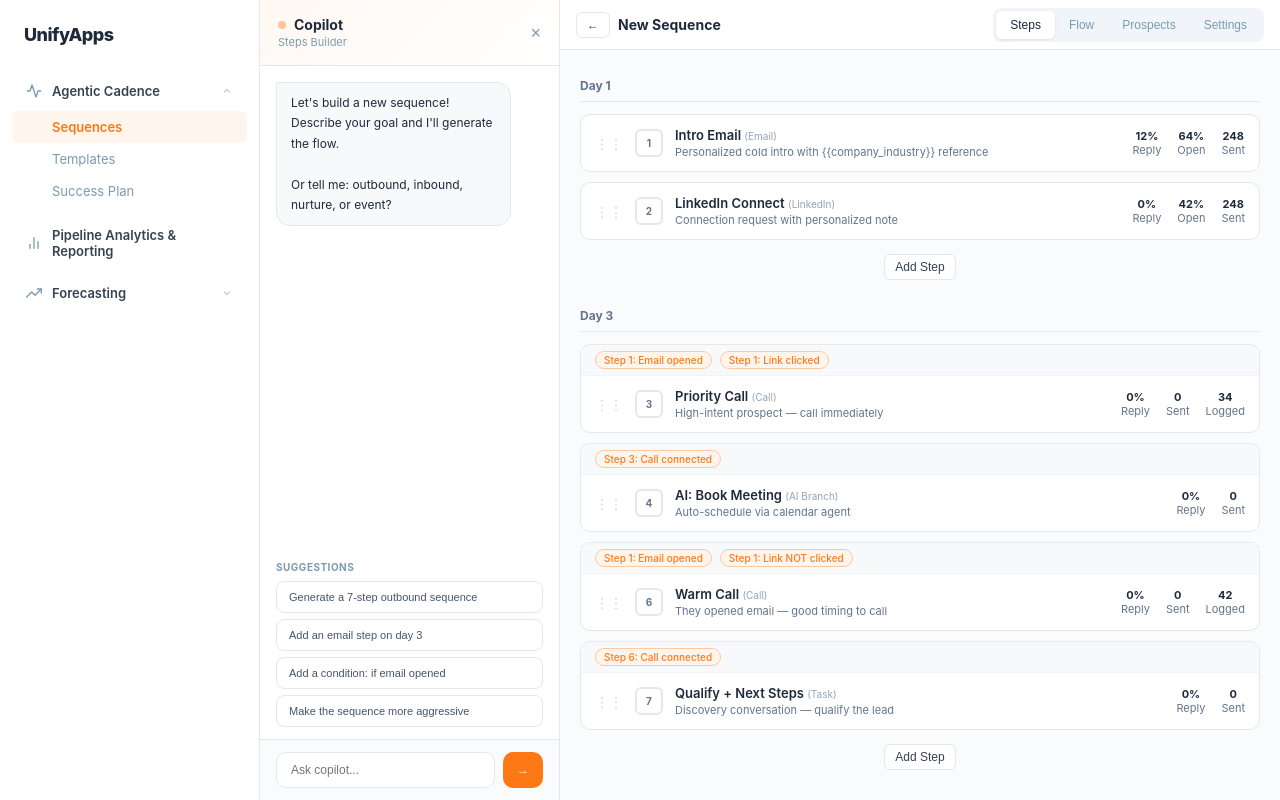
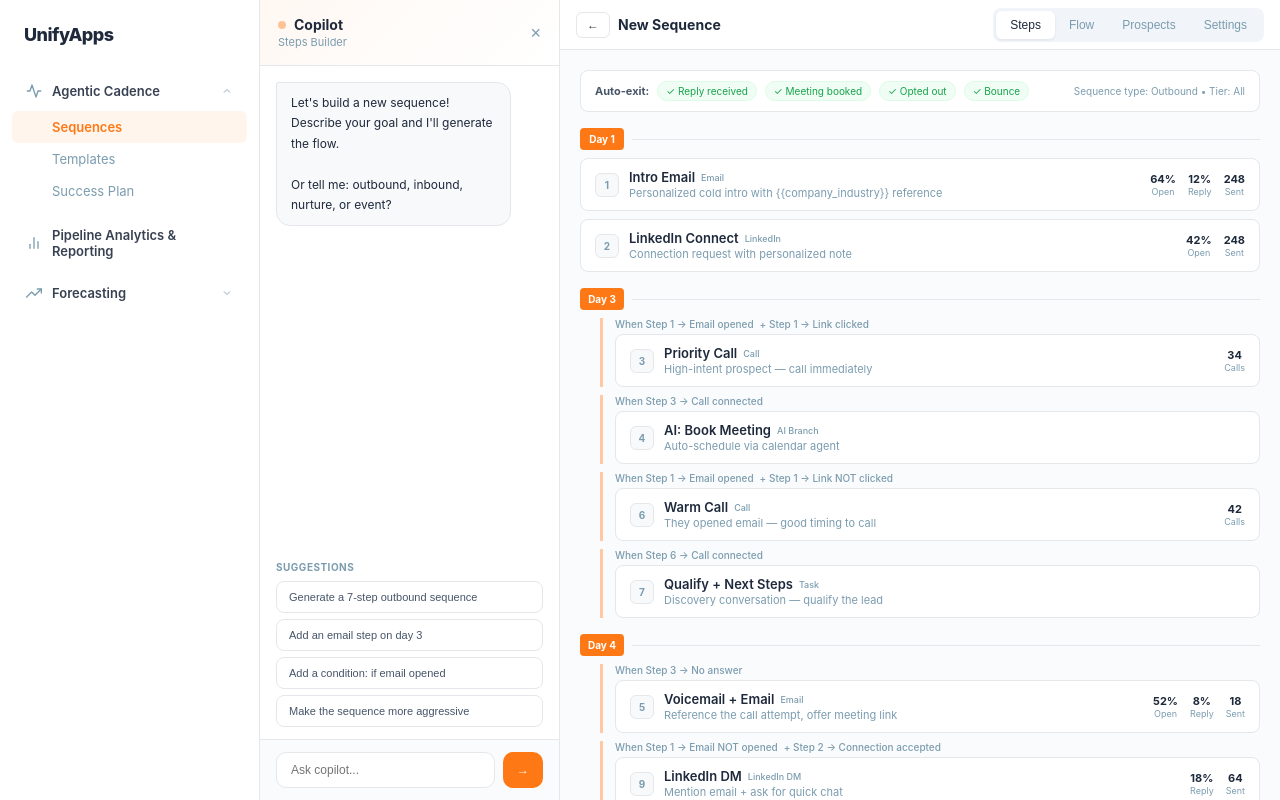
Before and after one commit to nitish-unifyapps/sales-enablement, a React (Vite) app: page / in a window 1280 px wide. Both pictures are taken after a click on the button "+ Create Sequence". Built offline with nearby package versions, Linux system fonts and the light colour scheme.

Commit message:
feat: intuitive path-based steps UI with visual indentation, auto-exit bar, sequence type

```diff
--- a/src/pages/Sequences.jsx
+++ b/src/pages/Sequences.jsx
@@ -312,53 +312,67 @@ export default function Sequences() {
             {/* Canvas area */}
             <div style={{ flex: 1, overflow: 'auto', background: '#fafbfc', position: 'relative' }}>
 
-              {/* CARDS VIEW */}
+              {/* CARDS VIEW — intuitive path-based layout */}
               {builderTab === 'cards' && (
                 <div style={{ padding: 20 }}>
-                  {/* Group by day */}
-                  {[...new Set(cardSteps.map(s => s.day))].sort((a, b) => a - b).map(day => (
-                    <div key={day} style={{ marginBottom: 20 }}>
-                      <div style={{ fontSize: 12, fontWeight: 700, color: '#64748b', padding: '8px 0', borderBottom: '1px solid #e5e7eb', marginBottom: 12 }}>Day {day}</div>
-                      {cardSteps.filter(s => s.day === day).map((step, idx) => {
+                  {/* Auto-exit bar */}
+                  <div style={{ display: 'flex', gap: 8, padding: '10px 14px', background: '#fff', border: '1px solid #e5e7eb', borderRadius: 8, marginBottom: 16, alignItems: 'center', flexWrap: 'wrap' }}>
+                    <span style={{ fontSize: 11, fontWeight: 700, color: '#475569' }}>Auto-exit:</span>
+                    {['Reply received', 'Meeting booked', 'Opted out', 'Bounce'].map((e, i) => (
+                      <span key={i} style={{ fontSize: 10, padding: '3px 8px', background: '#f0fdf4', border: '1px solid #dcfce7', borderRadius: 12, color: '#16a34a' }}>✓ {e}</span>
+                    ))}
+                    <span style={{ fontSize: 10, color: '#7B9CAF', marginLeft: 'auto' }}>Sequence type: Outbound • Tier: All</span>
+                  </div>
+
+                  {/* Steps grouped by day with path indicators */}
+                  {[...new Set(cardSteps.map(s => s.day))].sort((a, b) => a - b).map(day => {
+                    const daySteps = cardSteps.filter(s => s.day === day)
+                    return (
+                      <div key={day} style={{ marginBottom: 16 }}>
+                        <div style={{ display: 'flex', alignItems: 'center', gap: 8, marginBottom: 8 }}>
+                          <div style={{ width: 44, height: 22, background: '#FE7916', borderRadius: 4, display: 'flex', alignItems: 'center', justifyContent: 'center', color: '#fff', fontSize: 10, fontWeight: 700 }}>Day {day}</div>
+                          <div style={{ flex: 1, height: 1, background: '#e5e7eb' }} />
+                        </div>
+                        {daySteps.map((step) => {
                           const stepIdx = cardSteps.indexOf(step)
                           const isSelected = selectedStep?.id === step.id
+                          const hasConditions = step.conditions.length > 0
                           return (
-                          <div key={step.id} onClick={() => setSelectedStep(step)} style={{ background: isSelected ? '#fff5ed' : '#fff', border: `1px solid ${isSelected ? '#FE7916' : '#e5e7eb'}`, borderRadius: 10, padding: 0, marginBottom: 10, cursor: 'pointer', overflow: 'hidden', transition: 'all .12s' }}>
-                            {/* Conditions bar at top */}
-                            {step.conditions.length > 0 && (
-                              <div style={{ padding: '6px 14px', background: '#f8f9fb', borderBottom: '1px solid #f1f5f9', display: 'flex', gap: 8, flexWrap: 'wrap' }}>
-                                {step.conditions.map(c => (
-                                  <span key={c.id} style={{ fontSize: 10, padding: '2px 8px', background: '#fff5ed', border: '1px solid #ffc89e', borderRadius: 12, color: '#FE7916', fontWeight: 500 }}>
-                                    {c.from}: {c.condition}
+                            <div key={step.id} onClick={() => setSelectedStep(step)} style={{ marginBottom: 8, marginLeft: hasConditions ? 20 : 0, borderLeft: hasConditions ? '3px solid #ffc89e' : 'none', paddingLeft: hasConditions ? 12 : 0 }}>
+                              {/* Path label — when this step triggers */}
+                              {hasConditions && (
+                                <div style={{ display: 'flex', gap: 6, marginBottom: 4, flexWrap: 'wrap' }}>
+                                  {step.conditions.map((c, ci) => (
+                                    <span key={c.id} style={{ fontSize: 10, color: '#7B9CAF', fontWeight: 500 }}>
+                                      {ci > 0 ? '+ ' : 'When '}{c.from} → {c.condition}
                                     </span>
                                   ))}
                                 </div>
                               )}
-                            {/* Step content */}
-                            <div style={{ padding: '12px 14px', display: 'flex', alignItems: 'center', gap: 12 }}>
-                              <span style={{ color: '#d1d5db', fontSize: 14, cursor: 'grab', userSelect: 'none' }}>⋮⋮</span>
-                              <div style={{ width: 28, height: 28, borderRadius: 6, border: '2px solid #e5e7eb', display: 'flex', alignItems: 'center', justifyContent: 'center', fontSize: 10, fontWeight: 700, color: '#64748b', flexShrink: 0 }}>{stepIdx + 1}</div>
-                              <div style={{ flex: 1 }}>
-                                <div style={{ fontSize: 13, fontWeight: 600 }}>{step.title} <span style={{ fontSize: 10, color: '#94a3b8', fontWeight: 400 }}>({stepTypes.find(t => t.type === step.type)?.label})</span></div>
-                                <div style={{ fontSize: 11, color: '#64748b', marginTop: 2 }}>{step.desc}</div>
+                              {/* Step card */}
+                              <div style={{ background: isSelected ? '#fff8f3' : '#fff', border: `1px solid ${isSelected ? '#FE7916' : '#e5e7eb'}`, borderRadius: 8, padding: '10px 14px', cursor: 'pointer', display: 'flex', alignItems: 'center', gap: 10, transition: 'all .1s' }}>
+                                <div style={{ width: 24, height: 24, borderRadius: 6, background: '#f8f9fb', border: '1px solid #e5e7eb', display: 'flex', alignItems: 'center', justifyContent: 'center', fontSize: 10, fontWeight: 700, color: '#7B9CAF', flexShrink: 0 }}>{stepIdx + 1}</div>
+                                <div style={{ flex: 1, minWidth: 0 }}>
+                                  <div style={{ fontSize: 13, fontWeight: 600, display: 'flex', alignItems: 'center', gap: 6 }}>
+                                    {step.title}
+                                    <span style={{ fontSize: 9, color: '#7B9CAF', fontWeight: 500 }}>{stepTypes.find(t => t.type === step.type)?.label}</span>
+                                  </div>
+                                  <div style={{ fontSize: 11, color: '#7B9CAF', marginTop: 1, whiteSpace: 'nowrap', overflow: 'hidden', textOverflow: 'ellipsis' }}>{step.desc}</div>
                                 </div>
                                 {/* Metrics */}
-                              <div style={{ display: 'flex', gap: 16, fontSize: 11, color: '#64748b', flexShrink: 0 }}>
-                                {step.metrics.replyRate !== undefined && <div style={{ textAlign: 'center' }}><div style={{ fontWeight: 700, color: '#1e293b' }}>{step.metrics.replyRate}%</div><div>Reply</div></div>}
-                                {step.metrics.openRate !== undefined && step.metrics.openRate > 0 && <div style={{ textAlign: 'center' }}><div style={{ fontWeight: 700, color: '#1e293b' }}>{step.metrics.openRate}%</div><div>Open</div></div>}
-                                {step.metrics.sent !== undefined && <div style={{ textAlign: 'center' }}><div style={{ fontWeight: 700, color: '#1e293b' }}>{step.metrics.sent}</div><div>Sent</div></div>}
-                                {step.metrics.logged !== undefined && <div style={{ textAlign: 'center' }}><div style={{ fontWeight: 700, color: '#1e293b' }}>{step.metrics.logged}</div><div>Logged</div></div>}
+                                <div style={{ display: 'flex', gap: 12, flexShrink: 0, fontSize: 11 }}>
+                                  {step.metrics.openRate > 0 && <div style={{ textAlign: 'center' }}><div style={{ fontWeight: 700 }}>{step.metrics.openRate}%</div><div style={{ color: '#7B9CAF', fontSize: 9 }}>Open</div></div>}
+                                  {step.metrics.replyRate > 0 && <div style={{ textAlign: 'center' }}><div style={{ fontWeight: 700 }}>{step.metrics.replyRate}%</div><div style={{ color: '#7B9CAF', fontSize: 9 }}>Reply</div></div>}
+                                  {step.metrics.sent > 0 && <div style={{ textAlign: 'center' }}><div style={{ fontWeight: 700 }}>{step.metrics.sent}</div><div style={{ color: '#7B9CAF', fontSize: 9 }}>Sent</div></div>}
+                                  {step.metrics.logged > 0 && <div style={{ textAlign: 'center' }}><div style={{ fontWeight: 700 }}>{step.metrics.logged}</div><div style={{ color: '#7B9CAF', fontSize: 9 }}>Calls</div></div>}
                                 </div>
                               </div>
                             </div>
                           )
                         })}
-                      {/* Add Step button per day */}
-                      <div style={{ textAlign: 'center', paddingTop: 4 }}>
-                        <button className="btn btn-sm" onClick={() => setCardSteps([...cardSteps, { id: Date.now(), type: 'auto_email', title: 'New Step', desc: '', day, conditions: [], metrics: { replyRate: 0, openRate: 0, sent: 0 } }])}>Add Step</button>
                       </div>
-                    </div>
-                  ))}
+                    )
+                  })}
                 </div>
               )}
 
```
Lines whose indentation alone changed are shown as unchanged.
